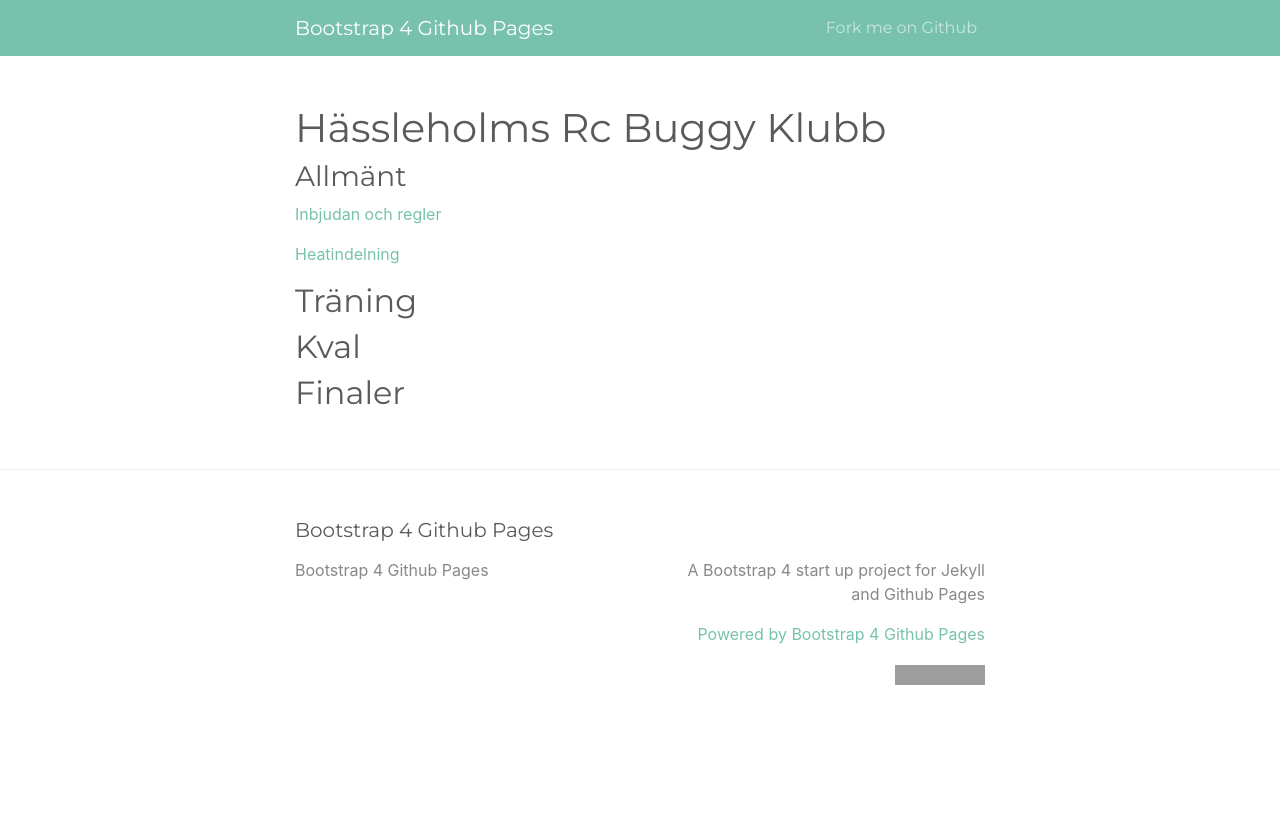
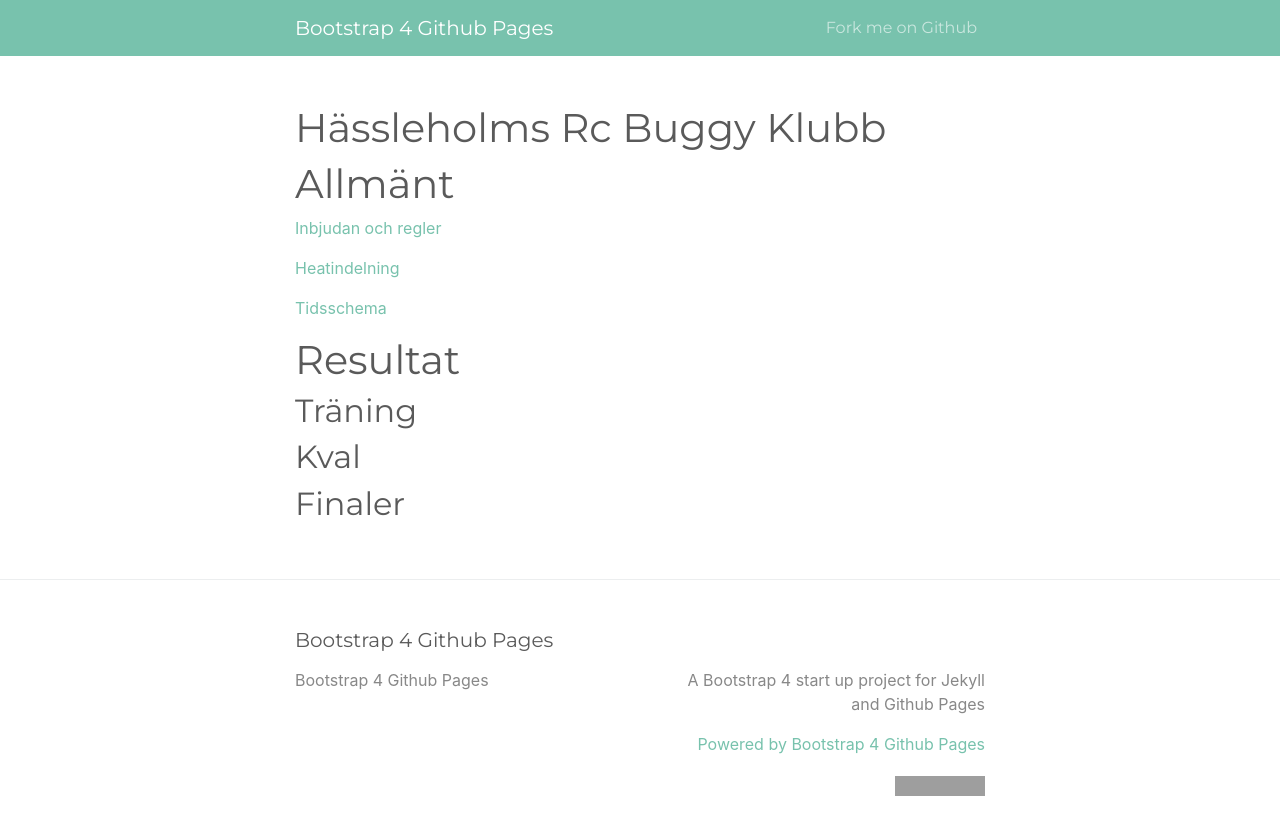
Before and after one commit to VGDev1/H-ssleholms-Rc-Buggy-Klubb, a Jekyll site: the page built from index.md, in a window 1280 px wide. Shown: the top 835 px of the page. Built offline with Jekyll 4.4.1, drawn with Linux system fonts in a browser that asks for light colours; grey boxes are pictures that could not be loaded.

Commit message:
Update index.md

```diff
--- a/index.md
+++ b/index.md
@@ -3,10 +3,15 @@ layout: page
 title: Hässleholms Rc Buggy Klubb
 ---
 
-### Allmänt
-[Inbjudan och regler](https://getbootstrap.com/)
+# Allmänt
 
-[Heatindelning](https://getbootstrap.com/)
+[Inbjudan och regler](Information.pdf)
+
+[Heatindelning](Heatindelning.pdf)
+
+[Tidsschema](Tidschema.pdf)
+
+# Resultat
 
 ## Träning
 
```
